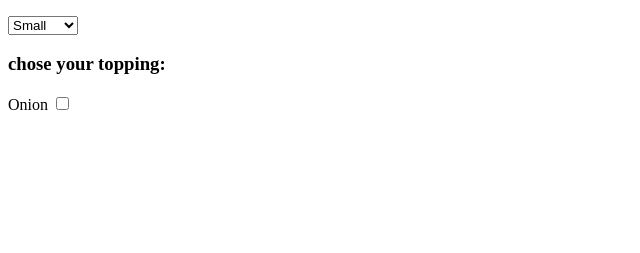
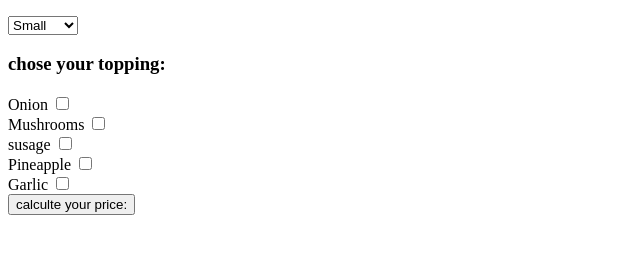
Before and after one commit to orbu13/four-independent-, a plain HTML site: page orel-fourindependent/index.html in a window 1280 px wide. Shown: the part 105-358 px from the top of the page, without its empty margins (0-640 px from the left). Drawn offline with Linux system fonts and the light colour scheme.

Commit message:
HTML update

```diff
--- a/orel-fourindependent/index.html
+++ b/orel-fourindependent/index.html
@@ -29,3 +29,33 @@
       <label for="onion">Onion</label>
       <input type="checkbox" class="toppings" name="onion" id="onion">
     </div>
+
+    <div>
+      <label for="mashrumos">Mushrooms</label>
+      <input type="checkbox" class="toppings" name="mushrooms" id="mushrooms">
+    </div>
+
+    <div>
+      <label for="sasuge">susage</label>
+      <input type="checkbox" class="toppings" name="susage" id="sasuge">
+    </div>
+
+    <div>
+      <label for="pinapple">Pineapple</label>
+      <input type="checkbox" class="toppings" name="pineapple" id="pineapple">
+    </div>
+
+    <div>
+      <label for="garlic">Garlic</label>
+      <input type="checkbox" class="toppings" name="garlic" id="garlic">
+    </div>
+
+    <button>calculte your price:</button>
+    <div id="price"></div>
+  </form>
+
+  <script src="js/scripts.js"></script>
+  <script src="js/cliam.js"></script>
+</body>
+
+</html>
```
